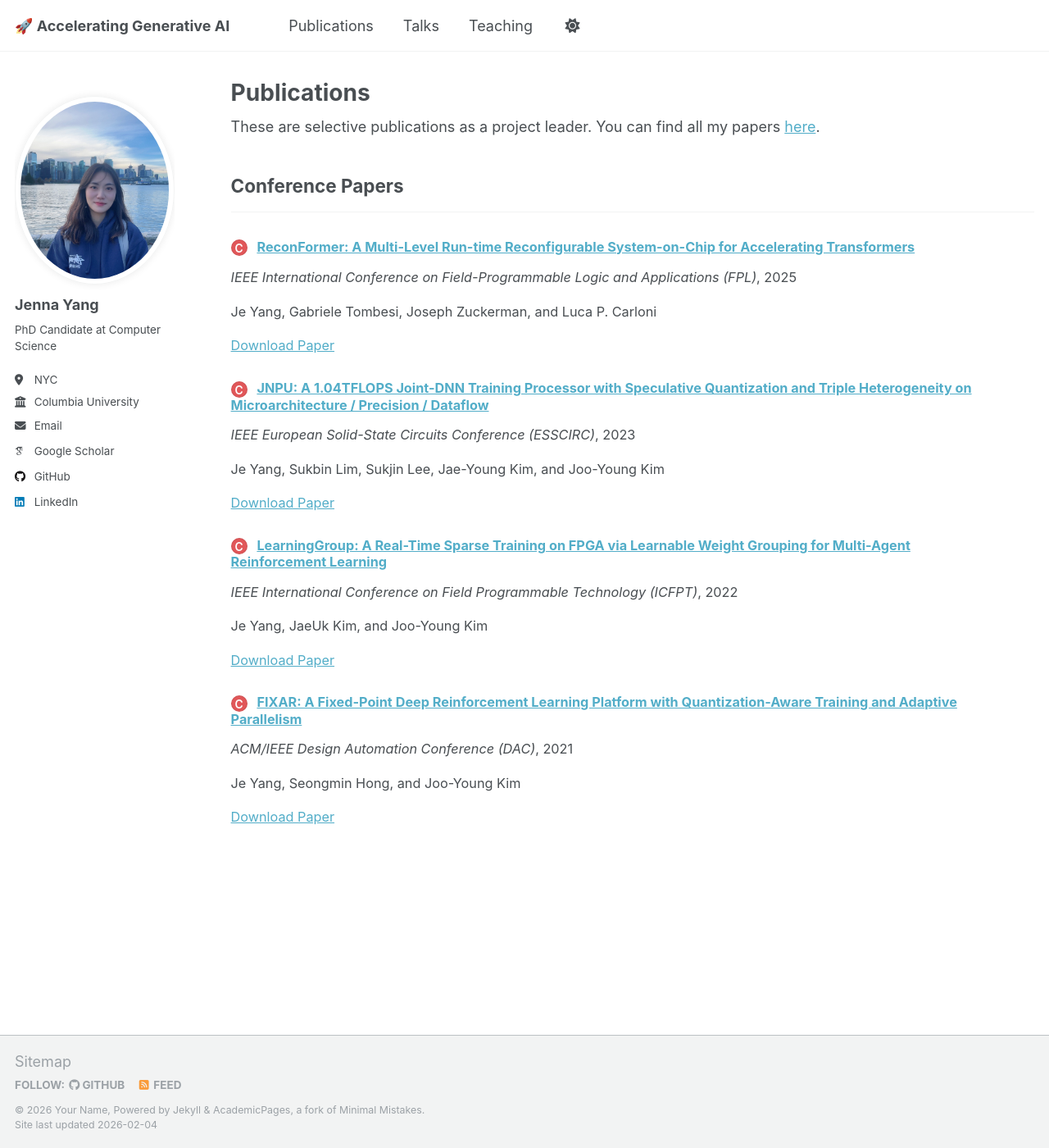
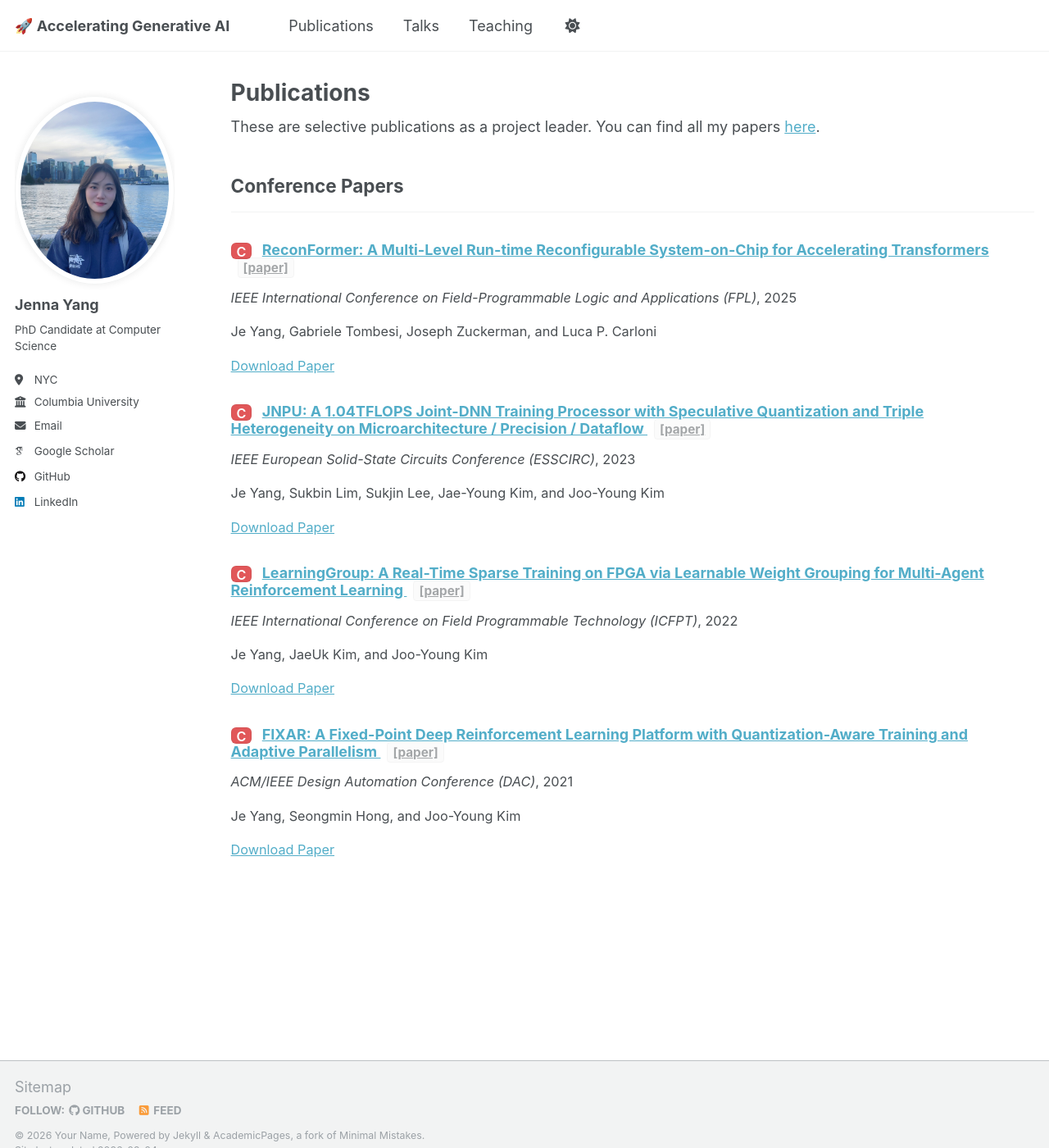
Before and after one commit to jenna-yang/jenna-yang.github.io, a Jekyll site: the page built from _pages/publications.html, in a window 1280 px wide and 1400 px high. Shown: the whole window at 82% size. Built offline with Jekyll 4.4.1, drawn with Linux system fonts in a browser that asks for light colours; some web fonts are replaced.

Commit message:
Prettier format for pub.

```diff
--- a/_includes/archive-single.html
+++ b/_includes/archive-single.html
@@ -36,9 +36,12 @@
         {% endif %}
       {% endif %}
       {% if post.link %}
-        <a href="{{ post.link }}">{{ title }}</a> <a href="{{ base_path }}{{ post.url }}" rel="permalink"><i class="fa fa-link" aria-hidden="true" title="permalink"></i><span class="sr-only">Permalink</span></a>
+        <a href="{{ post.link }}">{{ title }}</a>
+        {% if post.paperurl %}<a class="paper-link" href="{{ post.paperurl }}">[paper]</a>{% endif %}
+        <a href="{{ base_path }}{{ post.url }}" rel="permalink"><i class="fa fa-link" aria-hidden="true" title="permalink"></i><span class="sr-only">Permalink</span></a>
       {% else %}
         <a href="{{ base_path }}{{ post.url }}" rel="permalink">{{ title }}</a>
+        {% if post.paperurl %}<a class="paper-link" href="{{ post.paperurl }}">[paper]</a>{% endif %}
       {% endif %}
     </h2>
 
--- a/_pages/publications.html
+++ b/_pages/publications.html
@@ -14,9 +14,10 @@ author_profile: true
 
   /* reduce font size */
   .archive__item-title {
-    font-size: 0.95em !important;
-    line-height: 1.18 !important;
+    font-size: 1.05em !important;
+    line-height: 1.14 !important;
     margin-bottom: 2px !important;
+    font-weight:700 !important;
   }
 
   .archive__item, .archive__item p, .archive__item .archive__item-excerpt {
@@ -27,21 +28,25 @@ author_profile: true
   /* publication badges */
   .pub-badge{
     display:inline-block;
-    width:20px;
+    min-width:20px;
     height:20px;
     line-height:20px;
+    padding:0 6px;
     text-align:center;
-    border-radius:50%;
+    border-radius:6px; /* rounded square */
     font-weight:600;
-    font-size:0.85em;
+    font-size:0.9em;
     margin-right:8px;
     vertical-align:middle;
-    border:1px solid rgba(0,0,0,0.08);
-    background:#f0f0f0;
-    color:#333;
+    border:1px solid rgba(0,0,0,0.06);
+    background:#f7f7f7;
+    color:#fff;
+    box-shadow: none;
   }
-  .pub-badge.journal{ background:#4e79a7; color:#fff; }
-  .pub-badge.conf{ background:#e15759; color:#fff; }
+  .pub-badge.journal{ background:#4e79a7; }
+  .pub-badge.conf{ background:#e15759; }
+
+  .paper-link{ margin-left:8px; font-size:0.85em; color:inherit; text-decoration:none; border:1px solid rgba(0,0,0,0.06); padding:2px 6px; border-radius:4px; background:rgba(0,0,0,0.03); }
 </style>
 
 {% if site.author.googlescholar %}
```
